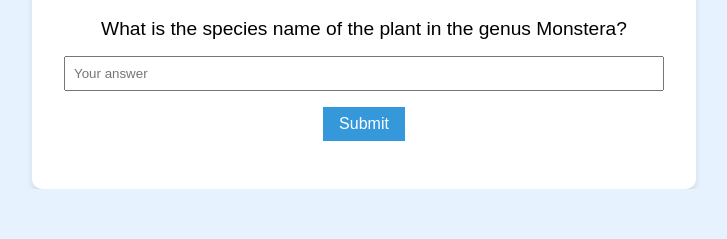
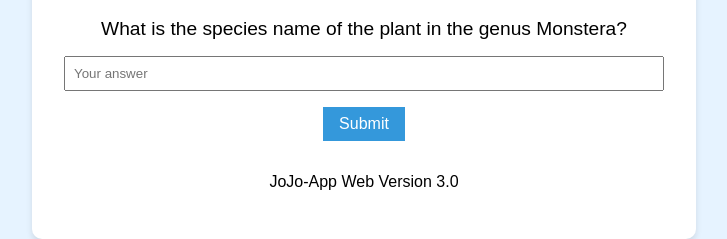
Before and after one commit to xetters/siena-app, a plain HTML site: page index.html in a window 1280 px wide. Shown: the part 692-931 px from the top of the page, without its empty margins (276-1003 px from the left). Before the commit the page ends 881 px from the top, so only its background shows below. Drawn offline with Linux system fonts and the light colour scheme.

Commit message:
Update index.html

```diff
--- a/index.html
+++ b/index.html
@@ -92,6 +92,9 @@
             <div id="feedback"></div>
         </div>
         <button id="next-btn" style="display: none;">Next</button>
+        <footer id="version-footer">
+    <p>JoJo-App Web Version 3.0</p>
+</footer>
     </div>
 
     <script>
```
